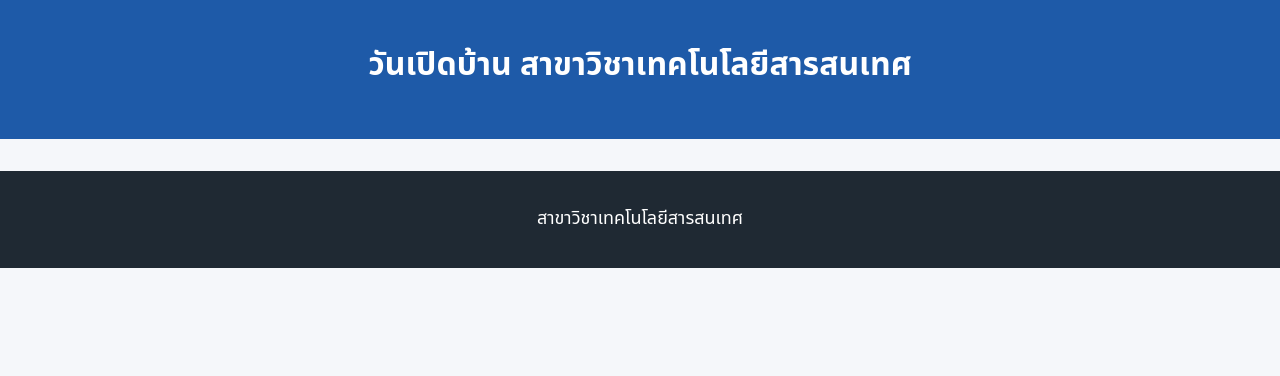
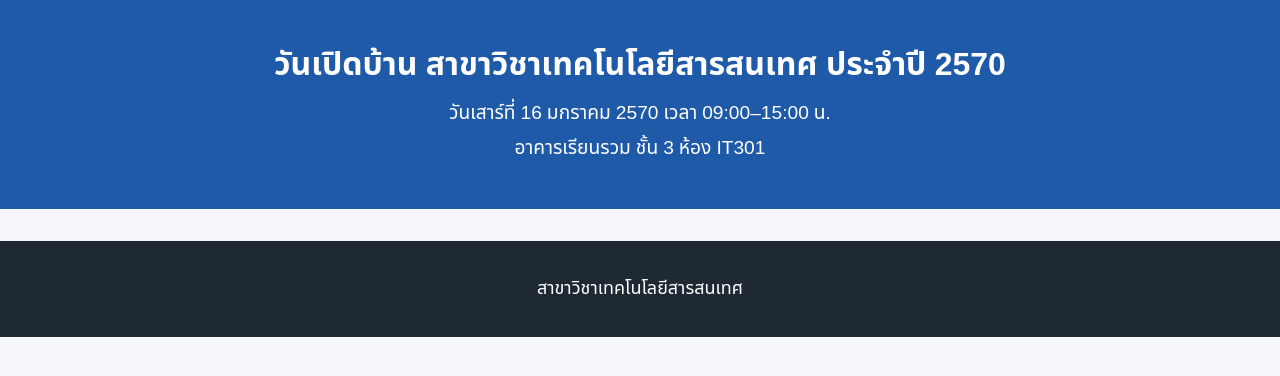
Before and after one commit to webapp-demo-2026/open-house-demo, a plain HTML site: page index.html in a window 1280 px wide. Drawn offline with Linux system fonts and the light colour scheme.

Commit message:
US-01 ส่วนหัวของงาน

```diff
--- a/index.html
+++ b/index.html
@@ -9,7 +9,9 @@
 <body>
   <!-- US-01 ส่วนหัวของงาน: ใส่ชื่องาน วันที่ เวลา สถานที่ ใน <header> นี้ -->
   <header class="hero">
-    <h1>วันเปิดบ้าน สาขาวิชาเทคโนโลยีสารสนเทศ</h1>
+    <h1>วันเปิดบ้าน สาขาวิชาเทคโนโลยีสารสนเทศ ประจำปี 2570</h1>
+    <p class="when">วันเสาร์ที่ 16 มกราคม 2570 เวลา 09:00–15:00 น.</p>
+    <p class="when">อาคารเรียนรวม ชั้น 3 ห้อง IT301</p>
   </header>
 
   <main>
```
